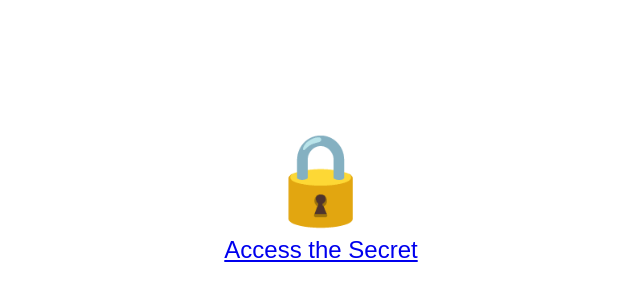
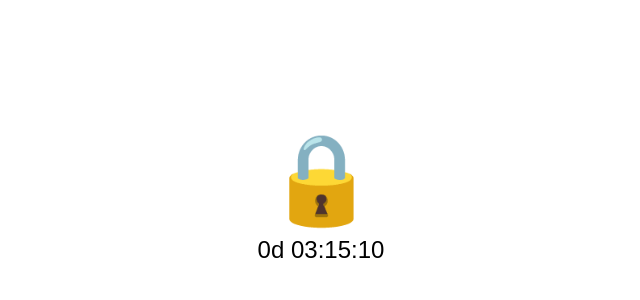
Before and after one commit to Suok9/Ephraim-cP3, a plain HTML site: page tt/index.html in a window 1280 px wide. Shown: the part 202-502 px from the top of the page, without its empty margins (319-959 px from the left). Drawn offline with Linux system fonts and the light colour scheme.

Commit message:
Update index.html

```diff
--- a/tt/index.html
+++ b/tt/index.html
@@ -60,7 +60,7 @@
     const linkEl = document.getElementById('secretLink');
 
     // Set unlock time for May 6th, 2025 at 00:00 WAT (UTC+1)
-    const unlockTime = new Date('2025-05-06T13:15:00+01:00');
+    const unlockTime = new Date('2025-05-06T19:15:00+01:00');
 
     function updateCountdown() {
       const now = new Date();
```
